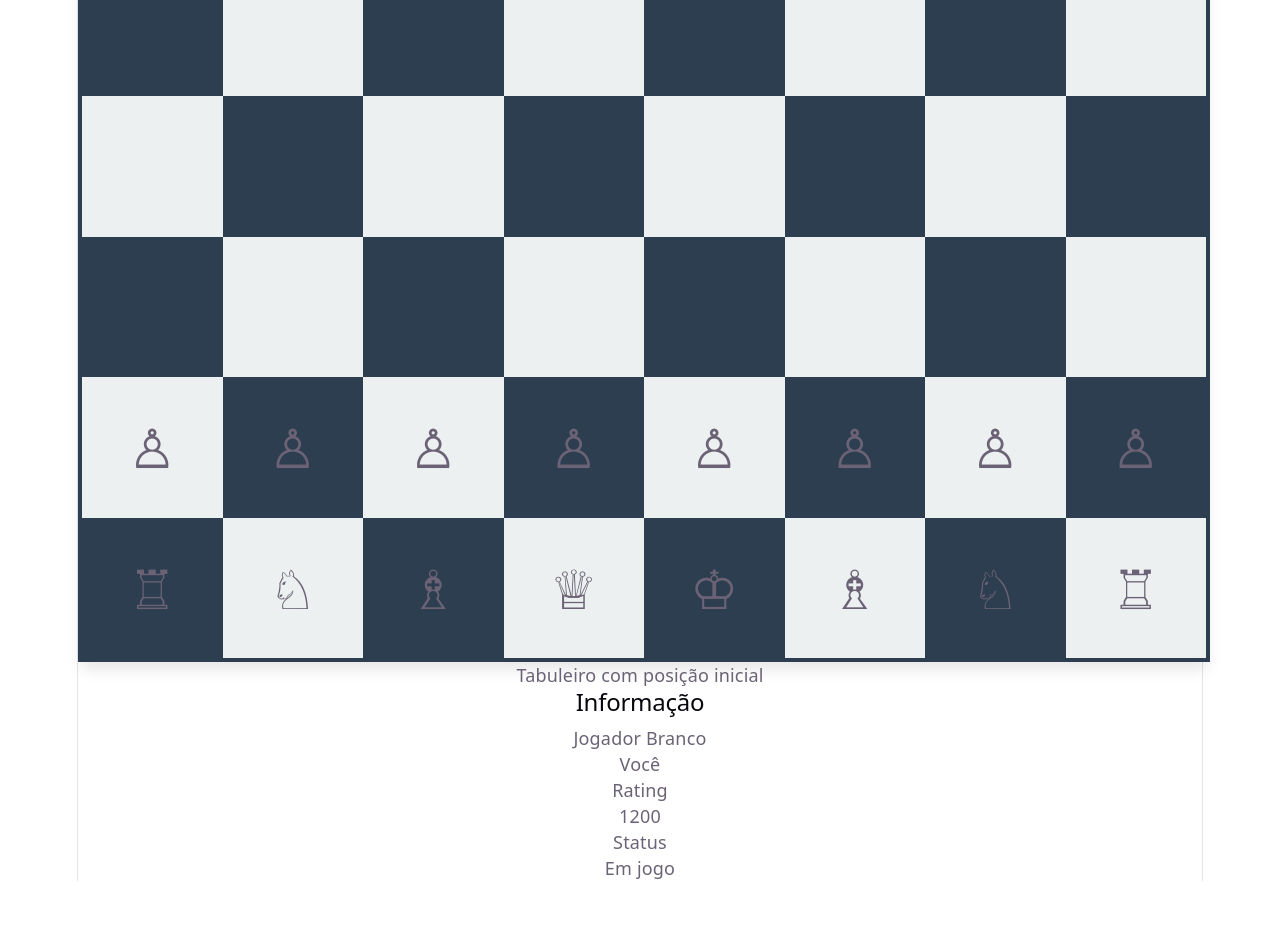
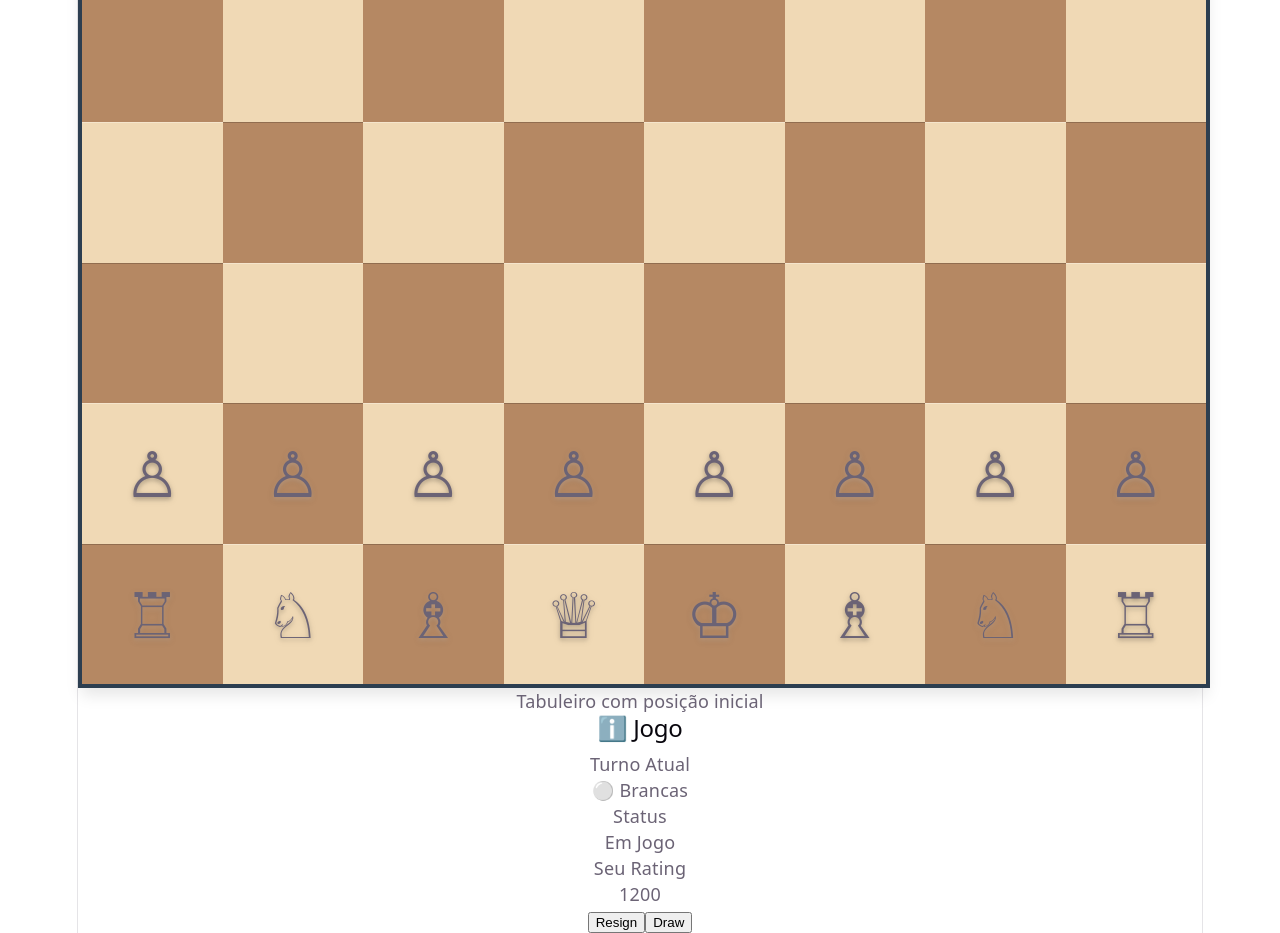
Before and after one commit to AraoSibindeJr/ChessMZ, a React (Vite) app in the folder frontend/: page /game in a window 1280 px wide. Shown: the part 560-1493 px from the top of the page. Before the commit the page ends 1441 px from the top, so only its background shows below. Built offline with nearby package versions, Linux system fonts and the light colour scheme; no server answers.

Commit message:
feat:Implement piece selection and valid moves highlighting with chess.js

```diff
--- a/frontend/src/components/ChessBoard.tsx
+++ b/frontend/src/components/ChessBoard.tsx
@@ -3,10 +3,18 @@ import { getInitialBoard, indexToPosition } from "../types/chess";
 import Square from "./Square";
 
 interface ChessBoardProps {
+  selectedPosition?: string | null;
+  validMoves?: string[];
+  lastMove?: { from: string; to: string } | null;
   onSquareClick?: (position: string) => void;
 }
 
-export default function ChessBoard({ onSquareClick }: ChessBoardProps) {
+export default function ChessBoard({
+  selectedPosition = null,
+  validMoves = [],
+  lastMove = null,
+  onSquareClick,
+}: ChessBoardProps) {
   const board = getInitialBoard();
 
   // Determinar se quadrado é claro ou escuro
@@ -16,7 +24,7 @@ export default function ChessBoard({ onSquareClick }: ChessBoardProps) {
 
   return (
     <div className="w-full max-w-2xl mx-auto">
-      {/* Tabuleiro com inline style para garantir grid */}
+      {/* Tabuleiro */}
       <div
         style={{
           display: "grid",
@@ -33,6 +41,12 @@ export default function ChessBoard({ onSquareClick }: ChessBoardProps) {
           row.map((piece, colIndex) => {
             const position = indexToPosition(rowIndex, colIndex);
             const isLight = isLightSquare(rowIndex, colIndex);
+            const isSelected = position === selectedPosition;
+            const isValidMove = validMoves.includes(position);
+            const isLastMoveSquare = Boolean(
+              lastMove &&
+              (position === lastMove.from || position === lastMove.to),
+            );
 
             return (
               <Square
@@ -40,6 +54,9 @@ export default function ChessBoard({ onSquareClick }: ChessBoardProps) {
                 piece={piece}
                 isLight={isLight}
                 position={position}
+                isSelected={isSelected}
+                isValidMove={isValidMove}
+                isLastMove={isLastMoveSquare}
                 onClick={() => onSquareClick?.(position)}
               />
             );
--- a/frontend/src/components/Square.tsx
+++ b/frontend/src/components/Square.tsx
@@ -5,6 +5,9 @@ interface SquareProps {
   piece: Piece | null;
   isLight: boolean;
   position: string;
+  isSelected?: boolean;
+  isValidMove?: boolean;
+  isLastMove?: boolean;
   onClick?: () => void;
 }
 
@@ -12,10 +15,23 @@ export default function Square({
   piece,
   isLight,
   position,
+  isSelected = false,
+  isValidMove = false,
+  isLastMove = false,
   onClick,
 }: SquareProps) {
-  const bgColor = isLight ? "#ECF0F1" : "#2C3E50"; // light : dark
-  const textColor = isLight ? "#2C3E50" : "#ECF0F1";
+  // Cores base
+  let bgColor = isLight ? "#F0D9B5" : "#B58863";
+
+  // Cores especiais
+  if (isSelected) {
+    bgColor = "#BACA44"; // Verde/amarelo (selecionado)
+  } else if (isValidMove) {
+    bgColor = "#BDD5AF"; // Verde claro (movimento válido)
+  } else if (isLastMove) {
+    bgColor = "#BBE6A3"; // Verde muito claro (último movimento)
+  }
+
   const symbol = piece ? PIECE_SYMBOLS[piece.color][piece.type] : "";
 
   return (
@@ -26,20 +42,78 @@ export default function Square({
         display: "flex",
         alignItems: "center",
         justifyContent: "center",
-        fontSize: "3rem",
+        fontSize: "3.5rem",
+        fontWeight: "bold",
         cursor: "pointer",
         userSelect: "none",
-        transition: "opacity 0.2s",
+        transition: "all 0.15s ease",
+        position: "relative",
+        aspectRatio: "1 / 1",
+        boxShadow: isLight
+          ? "inset 0 1px 0 rgba(255,255,255,0.3)"
+          : "inset 0 1px 0 rgba(0,0,0,0.2)",
       }}
       onMouseEnter={(e) => {
-        (e.currentTarget as HTMLDivElement).style.opacity = "0.8";
+        const el = e.currentTarget as HTMLDivElement;
+        if (!isSelected && !isValidMove && !isLastMove) {
+          el.style.backgroundColor = isLight ? "#E8C86E" : "#A67C52";
+          el.style.opacity = "0.8";
+        }
       }}
       onMouseLeave={(e) => {
-        (e.currentTarget as HTMLDivElement).style.opacity = "1";
+        const el = e.currentTarget as HTMLDivElement;
+        el.style.opacity = "1";
+        // Voltar à cor anterior
+        if (isSelected) {
+          el.style.backgroundColor = "#BACA44";
+        } else if (isValidMove) {
+          el.style.backgroundColor = "#BDD5AF";
+        } else if (isLastMove) {
+          el.style.backgroundColor = "#BBE6A3";
+        } else {
+          el.style.backgroundColor = isLight ? "#F0D9B5" : "#B58863";
+        }
       }}
       data-position={position}
     >
-      {symbol}
+      {/* Indicador de movimento válido (círculo pequeno) */}
+      {isValidMove && !piece && (
+        <div
+          style={{
+            position: "absolute",
+            width: "16px",
+            height: "16px",
+            borderRadius: "50%",
+            backgroundColor: "rgba(0, 0, 0, 0.3)",
+          }}
+        />
+      )}
+
+      {/* Indicador de movimento válido (anel) */}
+      {isValidMove && piece && (
+        <div
+          style={{
+            position: "absolute",
+            width: "100%",
+            height: "100%",
+            borderRadius: "4px",
+            border: "3px solid rgba(0, 0, 0, 0.3)",
+          }}
+        />
+      )}
+
+      {/* Peça */}
+      <span
+        style={{
+          textShadow: isLight
+            ? "0 2px 4px rgba(0,0,0,0.2)"
+            : "0 2px 4px rgba(255,255,255,0.2)",
+          filter: piece ? "drop-shadow(0 2px 3px rgba(0,0,0,0.15))" : "none",
+          zIndex: 2,
+        }}
+      >
+        {symbol}
+      </span>
     </div>
   );
 }
--- /dev/null
+++ b/frontend/src/hooks/useChessGame.ts
@@ -0,0 +1,130 @@
+import { useState, useCallback, useMemo } from "react";
+import { Chess } from "chess.js";
+import type { BoardState, Piece, PieceType, PieceColor } from "../types/chess";
+import { getInitialBoard, positionToIndex } from "../types/chess";
+
+interface UseChessGameState {
+  board: BoardState;
+  selectedPosition: string | null;
+  validMoves: string[];
+  lastMove: { from: string; to: string } | null;
+  status: "ongoing" | "checkmate" | "stalemate" | "draw";
+  currentPlayer: "white" | "black";
+}
+
+export function useChessGame() {
+  // Estado interno do chess.js (fonte da verdade)
+  const [chess] = useState(() => new Chess());
+
+  // Estado para renderização
+  const [selectedPosition, setSelectedPosition] = useState<string | null>(null);
+  const [lastMove, setLastMove] = useState<{ from: string; to: string } | null>(
+    null,
+  );
+
+  // Converter estado chess.js para BoardState (8x8 array)
+  const board = useMemo<BoardState>(() => {
+    const newBoard = getInitialBoard();
+    const fen = chess.fen();
+
+    // Limpar tabuleiro
+    for (let i = 0; i < 8; i++) {
+      for (let j = 0; j < 8; j++) {
+        newBoard[i][j] = null;
+      }
+    }
+
+    // Preencher com peças do chess.js
+    const pieces = chess.board();
+    pieces.forEach((row, rowIndex) => {
+      row.forEach((piece, colIndex) => {
+        if (piece) {
+          newBoard[rowIndex][colIndex] = {
+            type: piece.type.toUpperCase() as PieceType,
+            color: piece.color === "w" ? "white" : "black",
+          };
+        }
+      });
+    });
+
+    return newBoard;
+  }, [chess]);
+
+  // Calcular movimentos válidos para posição selecionada
+  const validMoves = useMemo<string[]>(() => {
+    if (!selectedPosition) return [];
+
+    const moves = chess.moves({
+      square: selectedPosition as any,
+      verbose: true,
+    });
+
+    return moves.map((move) => move.to);
+  }, [chess, selectedPosition]);
+
+  // Selecionar peça
+  const selectPosition = useCallback(
+    (position: string) => {
+      const piece = chess.get(position as any);
+
+      // Se clica numa peça do jogador atual
+      if (piece && piece.color === (chess.turn() === "w" ? "w" : "b")) {
+        setSelectedPosition(position);
+      }
+      // Se clica no mesmo quadrado → deselecciona
+      else if (position === selectedPosition) {
+        setSelectedPosition(null);
+      }
+      // Se clica em outro quadrado → deselecciona
+      else {
+        setSelectedPosition(null);
+      }
+    },
+    [chess, selectedPosition],
+  );
+
+  // Fazer movimento (será usado em Task 7)
+  const makeMove = useCallback(
+    (to: string): boolean => {
+      if (!selectedPosition) return false;
+
+      try {
+        const result = chess.move({
+          from: selectedPosition as any,
+          to: to as any,
+          promotion: "q", // Sempre promove para rainha
+        });
+
+        if (result) {
+          setLastMove({ from: selectedPosition, to });
+          setSelectedPosition(null);
+          return true;
+        }
+        return false;
+      } catch {
+        return false;
+      }
+    },
+    [chess, selectedPosition],
+  );
+
+  // Status do jogo
+  const status = useMemo<"ongoing" | "checkmate" | "stalemate" | "draw">(() => {
+    if (chess.isCheckmate()) return "checkmate";
+    if (chess.isStalemate()) return "stalemate";
+    if (chess.isDraw()) return "draw";
+    return "ongoing";
+  }, [chess]);
+
+  return {
+    board,
+    selectedPosition,
+    validMoves,
+    lastMove,
+    status,
+    currentPlayer: chess.turn() === "w" ? "white" : "black",
+    selectPosition,
+    makeMove,
+    chess, // Para debug
+  };
+}
--- a/frontend/src/pages/GamePage.tsx
+++ b/frontend/src/pages/GamePage.tsx
@@ -1,38 +1,107 @@
+import { useChessGame } from "../hooks/useChessGame";
 import ChessBoard from "../components/ChessBoard";
 
 export default function GamePage() {
+  const {
+    board,
+    selectedPosition,
+    validMoves,
+    lastMove,
+    status,
+    currentPlayer,
+    selectPosition,
+  } = useChessGame();
+
   const handleSquareClick = (position: string) => {
     console.log(`Clicou em: ${position}`);
+    selectPosition(position);
   };
 
   return (
-    <div className="min-h-screen bg-dark p-4">
+    <div className="min-h-screen bg-gradient-to-br from-dark to-primary p-4">
       <div className="max-w-7xl mx-auto">
-        <h1 className="text-white text-3xl font-bold mb-8 text-center">
-          ♟️ ChessMZ
-        </h1>
+        {/* Header */}
+        <div className="text-center mb-8">
+          <h1 className="text-4xl font-bold text-white mb-2">♟️ ChessMZ</h1>
+          <p className="text-light">Plataforma de Xadrez de Moçambique</p>
+        </div>
 
-        <div className="grid grid-cols-1 lg:grid-cols-3 gap-8">
+        {/* Conteúdo Principal */}
+        <div className="grid grid-cols-1 lg:grid-cols-4 gap-6">
           {/* Tabuleiro */}
-          <div className="lg:col-span-2">
-            <ChessBoard onSquareClick={handleSquareClick} />
+          <div className="lg:col-span-3 flex justify-center">
+            <ChessBoard
+              selectedPosition={selectedPosition}
+              validMoves={validMoves}
+              lastMove={lastMove}
+              onSquareClick={handleSquareClick}
+            />
           </div>
 
-          {/* Info lateral */}
-          <div className="bg-light rounded-lg p-6 shadow-lg h-fit">
-            <h2 className="text-xl font-bold text-dark mb-4">Informação</h2>
-            <div className="space-y-4">
-              <div>
-                <p className="text-sm text-gray-600">Jogador Branco</p>
-                <p className="font-bold text-dark">Você</p>
+          {/* Painel Lateral */}
+          <div className="bg-light rounded-lg p-6 shadow-xl h-fit">
+            <h2 className="text-2xl font-bold text-dark mb-6 border-b-2 border-primary pb-2">
+              ℹ️ Jogo
+            </h2>
+
+            <div className="space-y-6">
+              {/* Turno Atual */}
+              <div className="bg-accent bg-opacity-20 rounded p-4">
+                <p className="text-xs text-gray-600 font-semibold uppercase">
+                  Turno Atual
+                </p>
+                <p className="text-lg font-bold text-accent">
+                  {currentPlayer === "white" ? "⚪ Brancas" : "⚫ Pretas"}
+                </p>
               </div>
-              <div>
-                <p className="text-sm text-gray-600">Rating</p>
-                <p className="font-bold text-primary text-lg">1200</p>
+
+              {/* Peça Selecionada */}
+              {selectedPosition && (
+                <div className="bg-blue-100 rounded p-4 border-l-4 border-blue-500">
+                  <p className="text-xs text-gray-600 font-semibold uppercase">
+                    Peça Selecionada
+                  </p>
+                  <p className="text-2xl font-bold text-blue-700">
+                    {selectedPosition.toUpperCase()}
+                  </p>
+                  <p className="text-sm text-gray-700 mt-2">
+                    Movimentos: {validMoves.length}
+                  </p>
+                </div>
+              )}
+
+              {/* Status */}
+              <div className="bg-green-100 rounded p-4 border-l-4 border-green-500">
+                <p className="text-xs text-gray-600 font-semibold uppercase">
+                  Status
+                </p>
+                <p className="text-lg font-bold text-green-700">
+                  {status === "ongoing"
+                    ? "Em Jogo"
+                    : status === "checkmate"
+                      ? "Xeque-mate!"
+                      : status === "stalemate"
+                        ? "Empate (Afogamento)"
+                        : "Empate"}
+                </p>
               </div>
-              <div>
-                <p className="text-sm text-gray-600">Status</p>
-                <p className="font-bold text-green-600">Em jogo</p>
+
+              {/* Info Jogador */}
+              <div className="bg-white rounded p-4 border-l-4 border-primary">
+                <p className="text-xs text-gray-600 font-semibold uppercase">
+                  Seu Rating
+                </p>
+                <p className="text-3xl font-bold text-primary">1200</p>
+              </div>
+
+              {/* Botões */}
+              <div className="flex gap-2 pt-4">
+                <button className="flex-1 bg-primary text-white py-2 rounded font-bold hover:bg-opacity-90 transition">
+                  Resign
+                </button>
+                <button className="flex-1 bg-accent text-white py-2 rounded font-bold hover:bg-opacity-90 transition">
+                  Draw
+                </button>
               </div>
             </div>
           </div>
```
